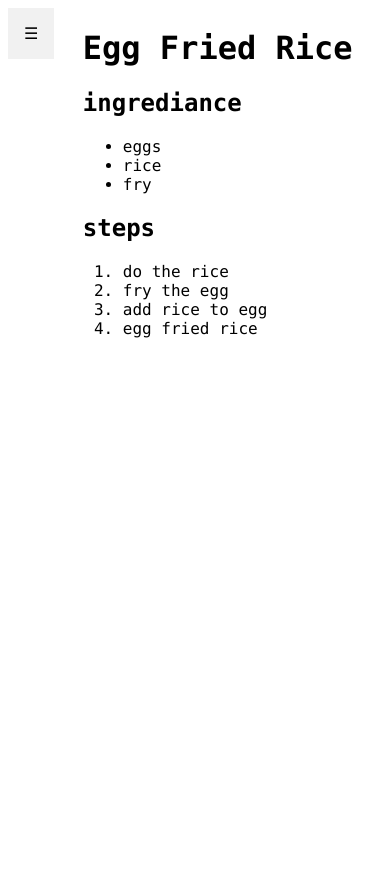
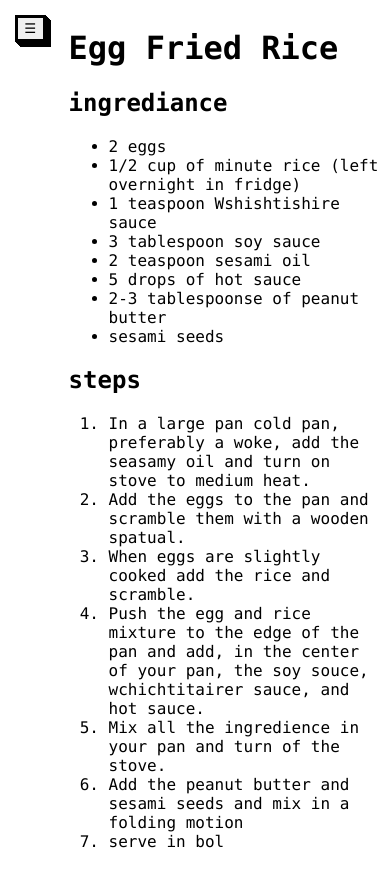
Before and after one commit to WilliamBergamin/recipes, an MkDocs documentation site: the page built from docs/egg_fried_rice.md, in a window 390 px wide. Shown: the top 887 px of the page. Built offline with MkDocs 1.6.1, drawn with Linux system fonts in a browser that asks for light colours.

Commit message:
updated website

```diff
--- a/docs/css/style.css
+++ b/docs/css/style.css
@@ -35,40 +35,61 @@ div.sidebar a:hover {
 }
 
 /* Hide the link that should open and close the navbar on small screens */
-.sidebar .icon {
-    display: none;
-}
 
 .main-content {
     margin-right: 20%;
     margin-left: 20%;
 }
 
+
+/* Hide the link that should open and close the navbar on small screens */
+.side-button {
+    text-decoration: none;
+    text-transform: uppercase;
+    color: #000;
+    cursor: pointer;
+    border: 3px solid;
+    height: fit-content;
+    padding: 0.25em 0.5em;
+    box-shadow: 1px 1px 0px 0px, 2px 2px 0px 0px, 3px 3px 0px 0px, 4px 4px 0px 0px, 5px 5px 0px 0px;
+    position: relative;
+    user-select: none;
+    -webkit-user-select: none;
+    touch-action: manipulation;
+
+    display: none;
+    margin: 0.5em 0.5em;
+}
+
+.side-button:active {
+    box-shadow: 0px 0px 0px 0px;
+    top: 5px;
+    left: 5px;
+}
+
 @media screen and (max-width: 600px) {
-    div.sidebar {
-        height: auto;
-    }
-    .sidebar a:not(:first-child) {
+
+    .sidebar {
         display: none;
     }
 
-    .sidebar a.icon {
+    .side-button {
+        padding: 0.25em 0.5em;
         float: left;
         display: block;
     }
 
     .main-content {
-        margin-right: 3%;
+        margin-right: 0em;
+        margin-left: 1em;
     }
 }
 
 @media screen and (max-width: 600px) {
     .sidebar.responsive {
-        height: 100%;
-    }
-    .sidebar.responsive a.icon {
-        left: 0;
-        top: 0;
+        display: block;
+        height: auto;
+        padding-top: 2.5em;
     }
 
     .sidebar.responsive a {
@@ -76,4 +97,9 @@ div.sidebar a:hover {
         display: block;
         text-align: left;
     }
+
+    .sidebar.responsive a:not(:last-child) {
+        border-bottom-style: solid;
+        border-width: 1px;
+    }
 }
--- a/docs/egg_fried_rice.md
+++ b/docs/egg_fried_rice.md
@@ -2,13 +2,21 @@
 
 ## ingrediance
 
-- eggs
-- rice
-- fry
+- 2 eggs
+- 1/2 cup of minute rice (left overnight in fridge)
+- 1 teaspoon Wshishtishire sauce
+- 3 tablespoon soy sauce
+- 2 teaspoon sesami oil
+- 5 drops of hot sauce
+- 2-3 tablespoonse of peanut butter
+- sesami seeds
 
 ## steps
 
-1. do the rice
-2. fry the egg
-3. add rice to egg
-4. egg fried rice
+1. In a large pan cold pan, preferably a woke, add the seasamy oil and turn on stove to medium heat.
+2. Add the eggs to the pan and scramble them with a wooden spatual.
+3. When eggs are slightly cooked add the rice and scramble.
+4. Push the egg and rice mixture to the edge of the pan and add, in the center of your pan, the soy souce, wchichtitairer sauce, and hot sauce.
+5. Mix all the ingredience in your pan and turn of the stove.
+6. Add the peanut butter and sesami seeds and mix in a folding motion
+7. serve in bol
--- a/theme/main.html
+++ b/theme/main.html
@@ -31,11 +31,11 @@
     <div class="grid-container">
         {% if nav|length>1 %}
         <div class="sidebar" id="sidebar">
-            <a href="javascript:void(0);" class="icon" onclick="sideBarAction()">&#9776;</a>
             {% for nav_item in nav %}
             <a href="{{ nav_item.url|url }}">{{ nav_item.title }}</a>
             {% endfor %}
         </div>
+        <button class="side-button" role="button" onclick="sideBarAction()">&#9776;</button>
         {% endif %}
         {% if page and page.meta and page.meta.source %}
         <div class="source-links">
```
